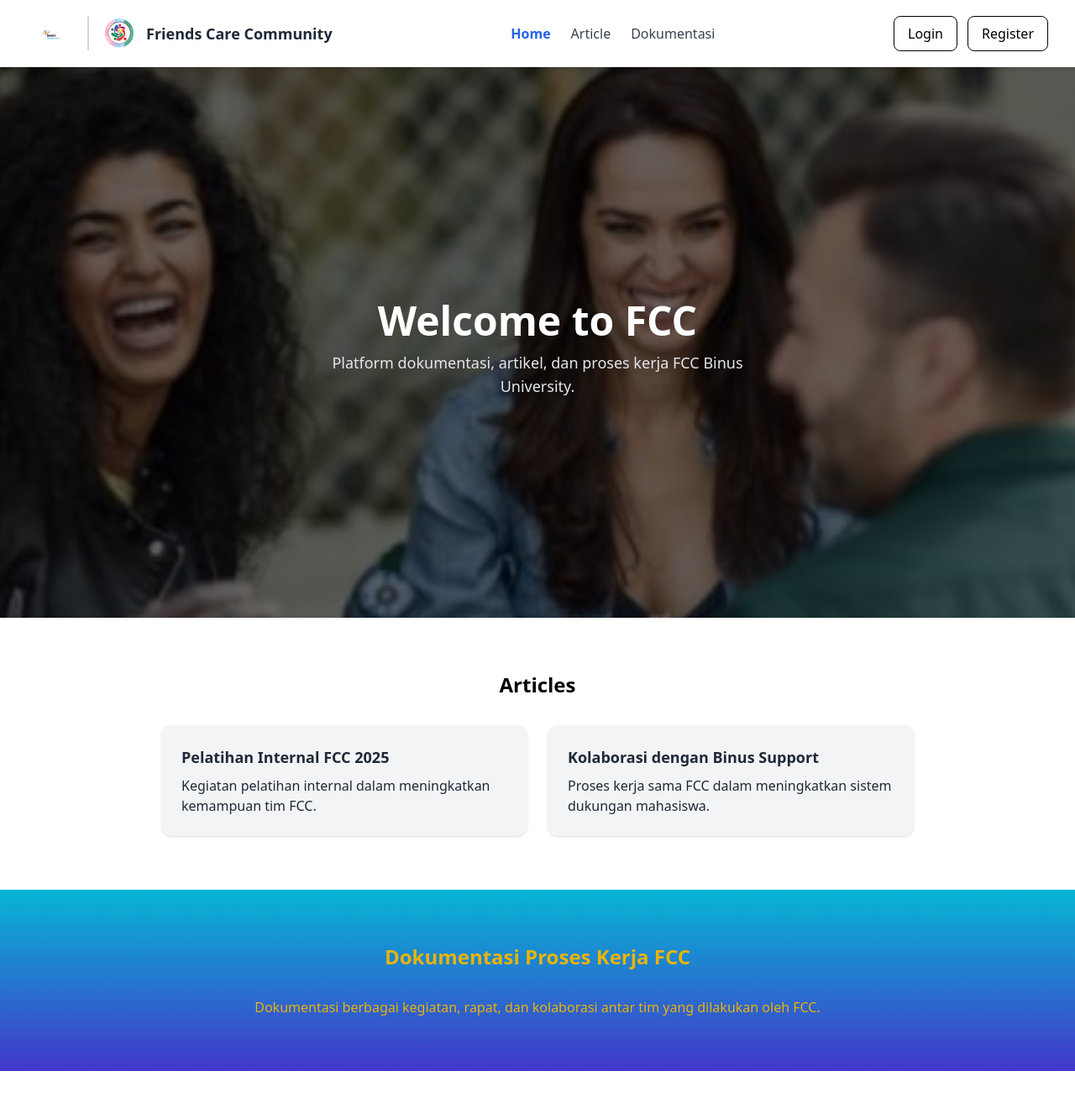
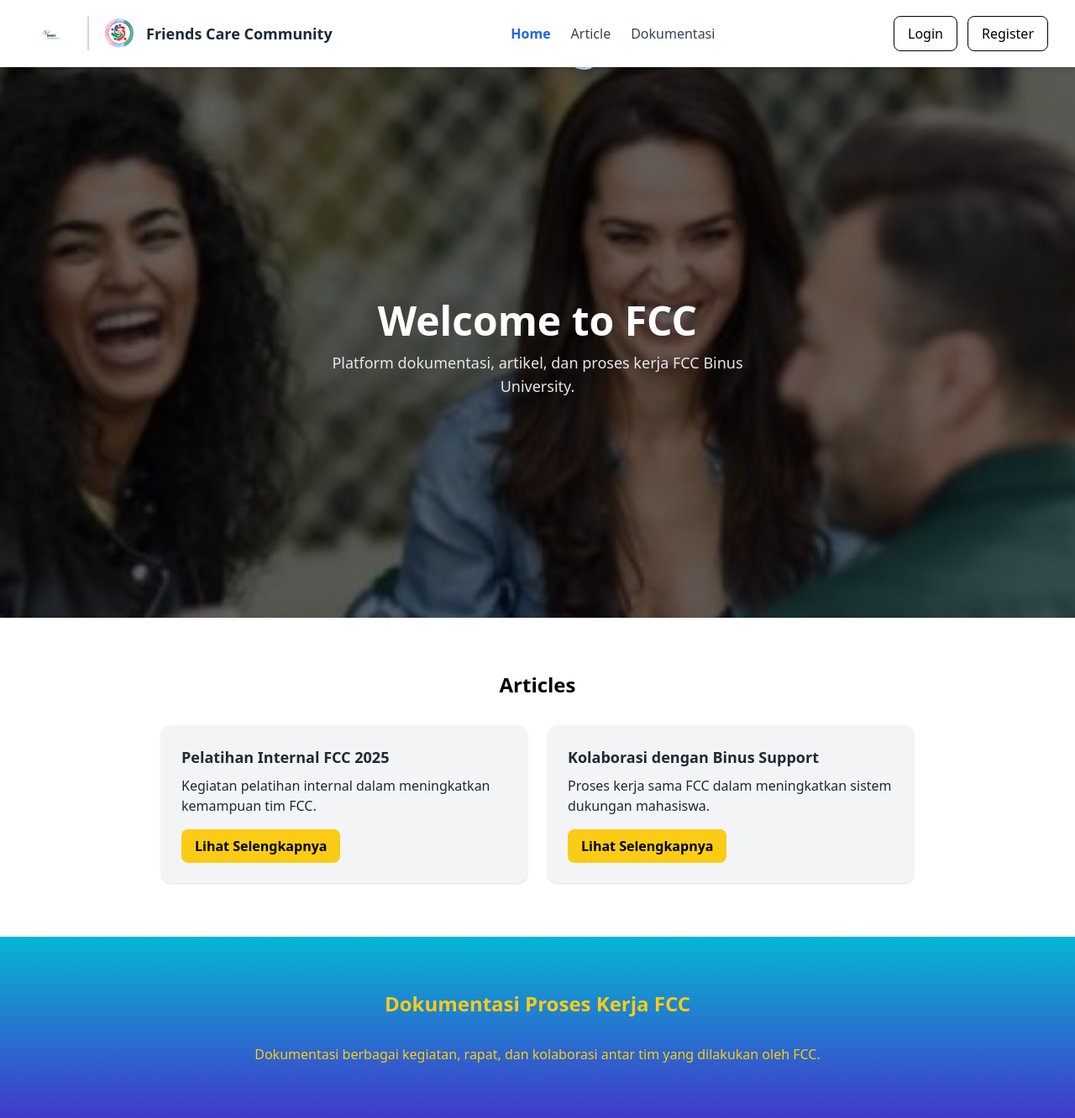
Before and after one commit to joshuadjiu/fcc-react, a React (Create React App) app: page / in a window 1280 px wide. Shown: the whole page at 84% size. Before the commit the page ends 1276 px from the top, so only its background shows below. Built offline with nearby package versions, Linux system fonts and the light colour scheme.

Commit message:
Update FCC Apps

```diff
--- a/src/pages/Home.js
+++ b/src/pages/Home.js
@@ -1,7 +1,7 @@
 import React from "react";
 import { Link } from "react-router-dom";
-import binusLogo from "../Assets/Logo-Binus.png"; // versi PNG tanpa kotak
-import fccLogo from "../Assets/Logo-FCC.png"; // pastikan file ada
+import binusLogo from "../Assets/Logo-Binus.png"; // logo binus tanpa background kotak
+import fccLogo from "../Assets/Logo-FCC.png"; // logo FCC
 import temanNgumpul from "../Assets/Teman-Ngumpul.jpg";
 import Navbar from "../components/Navbar";
 
@@ -9,7 +9,7 @@ export default function Home() {
   return (
     <div className="min-h-screen flex flex-col bg-white">
       {/* 🔹 Navbar */}
-      <Navbar /> {/* ⬅️ panggil Navbar */}
+      <Navbar />
 
       {/* 🔹 Konten utama */}
       <main
@@ -21,7 +21,21 @@ export default function Home() {
           backgroundRepeat: "no-repeat",
         }}
       >
-        {/* Overlay konten */}
+        {/* 🔹 Logo FCC & Binus */}
+        <div className="absolute top-8 left-1/2 transform -translate-x-1/2 flex gap-8 items-center">
+          <img
+            src={binusLogo}
+            alt="Binus Logo"
+            className="h-14 w-auto drop-shadow-lg"
+          />
+          <img
+            src={fccLogo}
+            alt="FCC Logo"
+            className="h-14 w-auto drop-shadow-lg"
+          />
+        </div>
+
+        {/* 🔹 Hero Section */}
         <div className="flex flex-col items-center justify-center text-center p-6 min-h-[80vh]">
           <h1 className="text-5xl font-bold mb-3">Welcome to FCC</h1>
           <p className="text-lg text-gray-200 max-w-xl">
@@ -29,33 +43,53 @@ export default function Home() {
           </p>
         </div>
 
-        {/* 🔹 Articles */}
+        {/* 🔹 Articles Section */}
         <section className="bg-white text-gray-800 py-16 px-6">
           <h2 className="text-2xl font-semibold text-center mb-8 text-black">
             Articles
           </h2>
+
           <div className="grid md:grid-cols-2 gap-6 max-w-4xl mx-auto">
-            <div className="bg-gray-100 p-6 rounded-xl shadow hover:shadow-lg transition">
+            {/* 🔸 Artikel 1 */}
+            <div className="bg-gray-100 p-6 rounded-xl shadow hover:shadow-lg transition flex flex-col justify-between">
+              <div>
                 <h3 className="font-semibold text-lg mb-2">
                   Pelatihan Internal FCC 2025
                 </h3>
-              <p>
+                <p className="mb-4">
                   Kegiatan pelatihan internal dalam meningkatkan kemampuan tim FCC.
                 </p>
               </div>
-            <div className="bg-gray-100 p-6 rounded-xl shadow hover:shadow-lg transition">
+              <Link
+                to="/articles"
+                className="self-start mt-auto bg-yellow-400 text-black font-semibold px-4 py-2 rounded-lg hover:bg-yellow-300 transition"
+              >
+                Lihat Selengkapnya
+              </Link>
+            </div>
+
+            {/* 🔸 Artikel 2 */}
+            <div className="bg-gray-100 p-6 rounded-xl shadow hover:shadow-lg transition flex flex-col justify-between">
+              <div>
                 <h3 className="font-semibold text-lg mb-2">
                   Kolaborasi dengan Binus Support
                 </h3>
-              <p>
+                <p className="mb-4">
                   Proses kerja sama FCC dalam meningkatkan sistem dukungan mahasiswa.
                 </p>
+              </div>
+              <Link
+                to="/articles"
+                className="self-start mt-auto bg-yellow-400 text-black font-semibold px-4 py-2 rounded-lg hover:bg-yellow-300 transition"
+              >
+                Lihat Selengkapnya
+              </Link>
             </div>
           </div>
         </section>
 
-        {/* 🔹 Dokumentasi */}
-        <section className="bg-gradient-to-b from-cyan-500 to-indigo-700 text-yellow-500 py-16 px-6">
+        {/* 🔹 Dokumentasi Section */}
+        <section className="bg-gradient-to-b from-cyan-500 to-indigo-700 text-yellow-400 py-16 px-6">
           <h2 className="text-2xl font-semibold text-center mb-8">
             Dokumentasi Proses Kerja FCC
           </h2>
```
Lines whose indentation alone changed are shown as unchanged.
